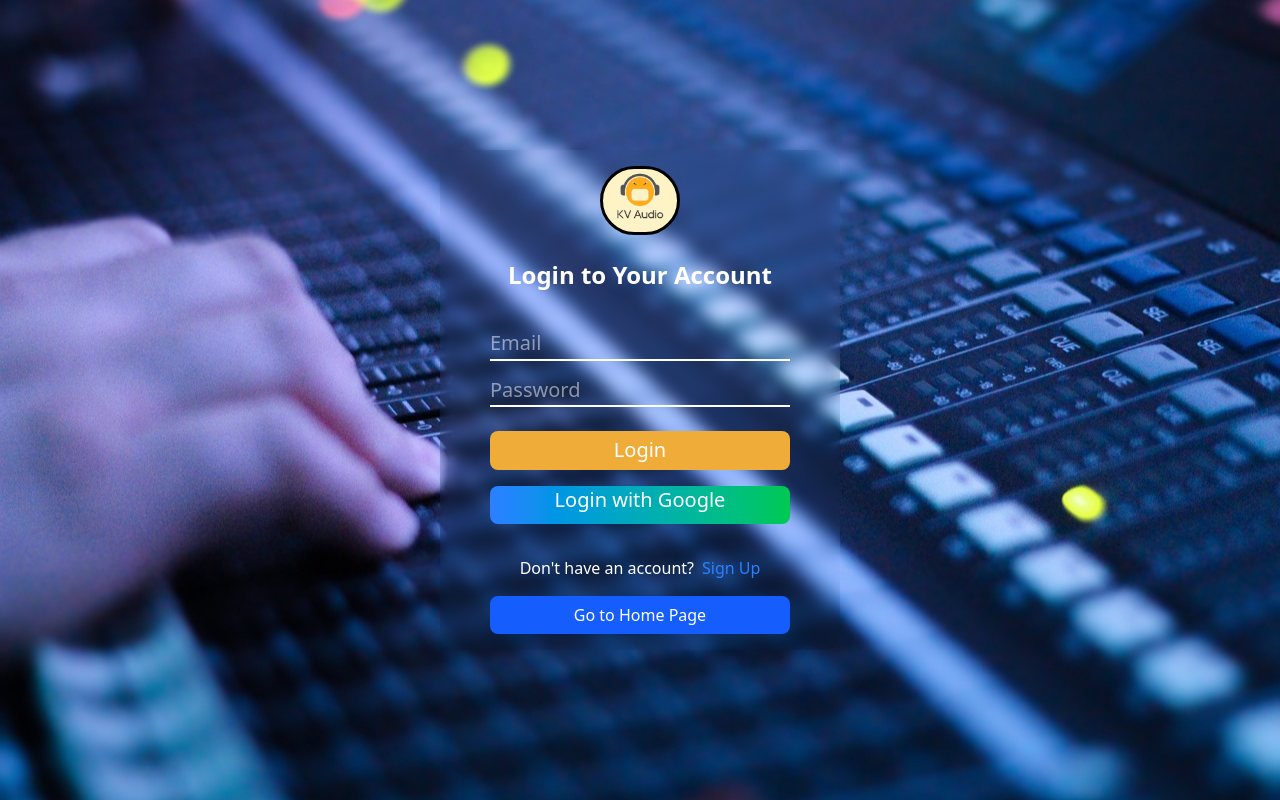
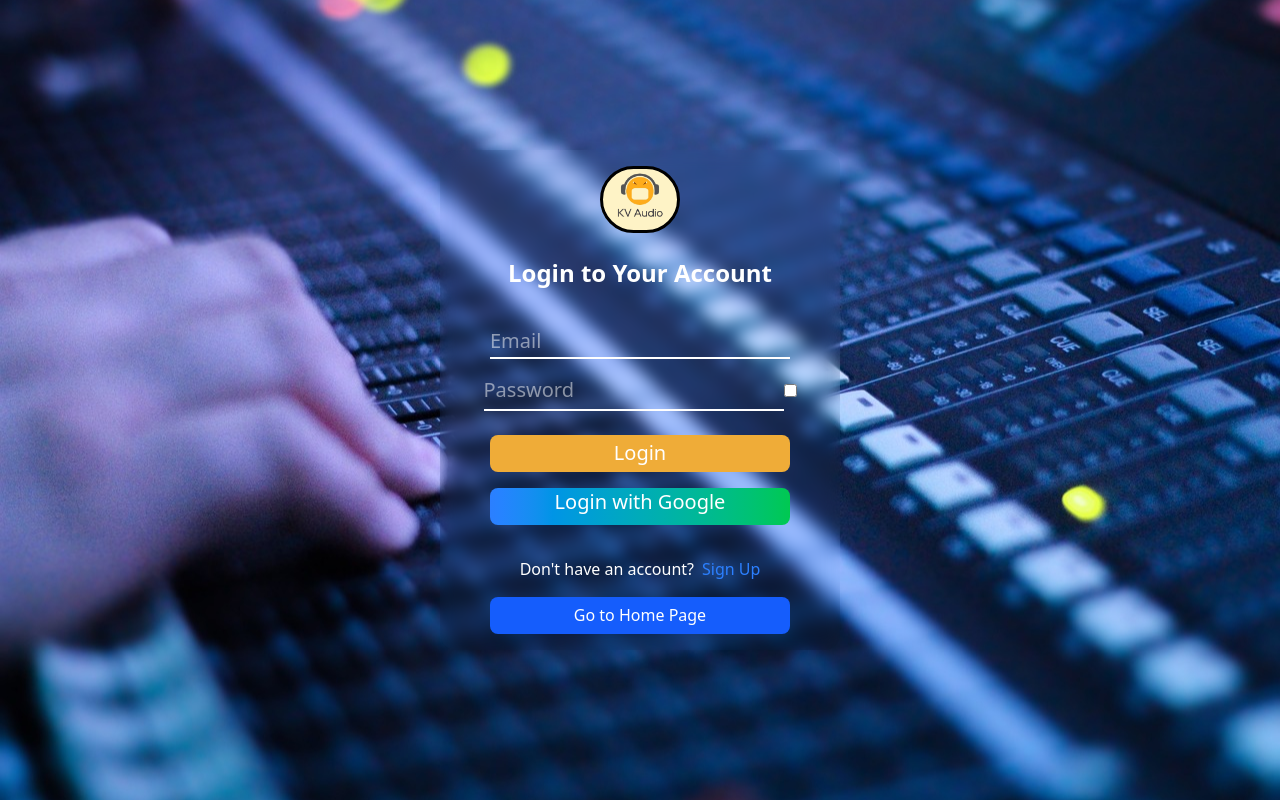
Before and after one commit to HVPasindu/Kv_audio_frontend, a React (Vite) app: page /login in a window 1280 px wide. Built offline with nearby package versions, Linux system fonts and the light colour scheme.

Commit message:
loginpage update

```diff
--- a/src/page/Home/review.jsx
+++ b/src/page/Home/review.jsx
@@ -12,6 +12,10 @@ export default function ReviewPage() {
   const navigate = useNavigate();
 
   const token = localStorage.getItem('token');
+
+  function re(){
+    location.reload();
+  }
 
 
   useEffect(() => {
@@ -64,10 +68,14 @@ export default function ReviewPage() {
       )
       .then((response) => {
 
-        toast.success('Review added successfully!');
+
         setReview('');
         setRating(0);
-        setReviews([...reviews, response.data]);
+        //setReviews([...reviews, response.data]);
+        setReviews((prevReviews) => [...prevReviews, response.data]);
+        toast.success('Review added successfully!');
+        setTimeout(re,1000)
+
       })
       .catch((error) => {
         console.log(error)
@@ -76,6 +84,7 @@ export default function ReviewPage() {
       })
       .finally(() => {
         setIsSubmitting(false);
+        //location.reload();
       });
   };
 
--- a/src/page/login/login.css
+++ b/src/page/login/login.css
@@ -5,4 +5,5 @@
     background-repeat: no-repeat;
     height: 100vh;
     position: relative;
+
 }
--- a/src/page/login/login.jsx
+++ b/src/page/login/login.jsx
@@ -35,14 +35,14 @@ export default function LoginPage() {
     },
   });
 
-  // Handle form submission
+
   function handleOnSubmit() {
     if (!email || !password) {
       toast.error("Please fill in both email and password.");
       return;
     }
 
-    setLoading(true); // Set loading to true when submitting
+    setLoading(true);
 
     axios
       .post(`${import.meta.env.VITE_BACKEND_URL}/api/user/login`, {
@@ -67,7 +67,7 @@ export default function LoginPage() {
         toast.error(err?.response?.data?.error || "An error occurred during login.");
       })
       .finally(() => {
-        setLoading(false); // Reset loading state
+        setLoading(false);
       });
   }
 
@@ -81,21 +81,32 @@ export default function LoginPage() {
         />
         <h2 className="text-2xl text-white font-semibold mb-6">Login to Your Account</h2>
 
-        {/* Input Fields */}
+
         <input
           type="email"
           placeholder="Email"
           className="mt-3 w-[300px] h-[40px] bg-transparent border-b-2 border-white text-white text-xl outline-none"
           onChange={(e) => setEmail(e.target.value)}
         />
+        <div >
         <input
           type="password"
           placeholder="Password"
+          id="pwd"
           className="mt-3 w-[300px] h-[40px] bg-transparent border-b-2 border-white text-white text-xl outline-none"
           onChange={(e) => setPassword(e.target.value)}
         />
+        <input
+          type="checkbox"
+          onClick={() => {
+          const pwdField = document.getElementById("pwd");
+          pwdField.type = pwdField.type === "password" ? "text" : "password";  // Toggle between 'password' and 'text'
+        }}
+       />
 
-        {/* Submit Button */}
+        </div>
+
+
         <button
           className={`w-[300px] h-[45px] text-xl text-white rounded-lg bg-[#efac38] mt-6 ${
             loading ? "opacity-50 cursor-not-allowed" : ""
@@ -106,7 +117,7 @@ export default function LoginPage() {
           {loading ? "Logging in..." : "Login"}
         </button>
 
-        {/* Google Login */}
+
         <div
           className="w-[300px] h-[45px] text-xl text-white rounded-lg bg-gradient-to-r from-blue-500 to-green-500 my-4 text-center cursor-pointer"
           onClick={googleLogin}
@@ -114,7 +125,7 @@ export default function LoginPage() {
           Login with Google
         </div>
 
-        {/* Footer Text */}
+
         <div className="mt-4 text-white">
           <span>Don't have an account?</span>
           <a href="/register" className="text-blue-500 hover:underline ml-2">
@@ -122,7 +133,7 @@ export default function LoginPage() {
           </a>
         </div>
 
-        {/* Button to Go to Home Page */}
+
         <button
           className="mt-4 text-white bg-blue-600 hover:bg-blue-700 w-[300px] h-[45px] rounded-lg"
           onClick={() => navigate("/")}
```
